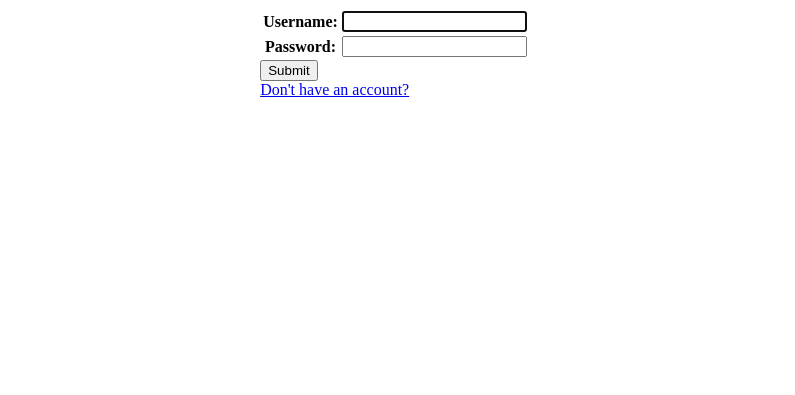
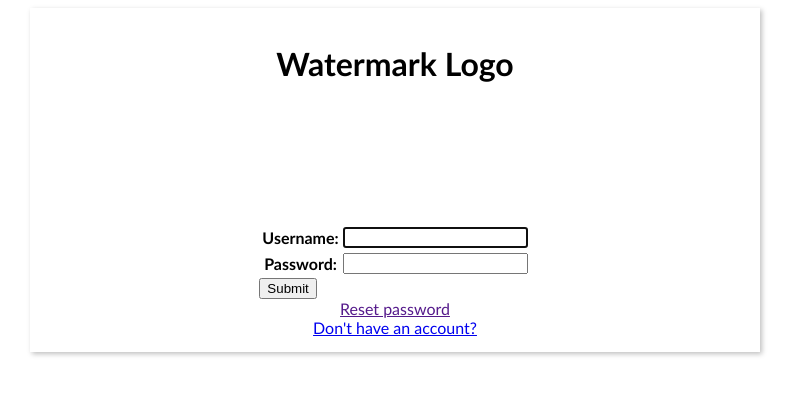
Before and after one commit to ahuyen/watermark, a Django app: page /login in a window 1280 px wide. Shown: the top 395 px of the page, without its empty margins (245-1040 px from the left). Run offline with Django 3.2, Linux system fonts and the light colour scheme.

```diff
--- a/cards/templates/cards/base.html
+++ b/cards/templates/cards/base.html
@@ -6,11 +6,27 @@
         body {
             display: flex;
             justify-content: center;
+            font-family:'Gill Sans', 'Gill Sans MT', Calibri, 'Trebuchet MS', sans-serif;
         }
         .container {
+            align-items: center;
             display: flex;
             flex-direction:column;
-            max-width: 700px;
+            width: 700px;
+            box-shadow: 2px 2px 5px 0px rgba(191,191,191,1);
+            padding: 15px;
+        }
+
+        .logo-container {
+            min-height: 200px;
+        }
+
+        .errorlist {
+            list-style-type: none;
+        }
+
+        .login-form tr {
+            width: 600px;
         }
     </style>
     <title>{% block title %}Watermark{% endblock %}</title>
--- a/cards/templates/cards/login.html
+++ b/cards/templates/cards/login.html
@@ -1,12 +1,16 @@
 {% extends 'cards/base.html' %}
 
 {% block content %}
-<form action="{% url 'cards:login' %}" method="post">
+<div class="logo-container">
+    <h1>Watermark Logo</h1>
+</div>
+<form action="{% url 'cards:login' %}" method="post" class="login-form">
         {% csrf_token %}
         <table>
             {{ form.as_table }}
         </table>
         <input type="submit" value="Submit" />
     </form>
+<a href="">Reset password</a>
 <a href="{% url 'cards:register' %}">Don't have an account?</a>
 {% endblock %}
--- a/cards/views.py
+++ b/cards/views.py
@@ -39,7 +39,6 @@ class RegistrationView(FormView):
         print("Valid form!")
         print(form.cleaned_data)
         data = form.cleaned_data
-        # user = WatermarkUser(email=data['email'], username=data['username'], password=data['password1'])
         user = WatermarkUser.objects.create_user(email=data['email'],username=data['username'],password=data['password1'])
         user.save()
         return super().form_valid(form)
@@ -69,10 +68,10 @@ class LoginView(FormView):
     def form_invalid(self, form):
         print("failed")
         print(form.cleaned_data)
-        return super().form_valid(form)
+        return super().form_invalid(form)
 
 def logged_in(request):
     if request.user.is_authenticated:
-        return HttpResponse("You're logged in")
+        return HttpResponse("You're logged in as {}".format(request.user.username))
     else:
         return HttpResponse("You're not logged in")
```
Also changed, not shown: cards/models.py (+21 -2 lines), cards/migrations/0003_usercard_text.py (added), cards/migrations/0004_auto_20180220_0500.py (added), cards/migrations/0005_profile.py (added).
